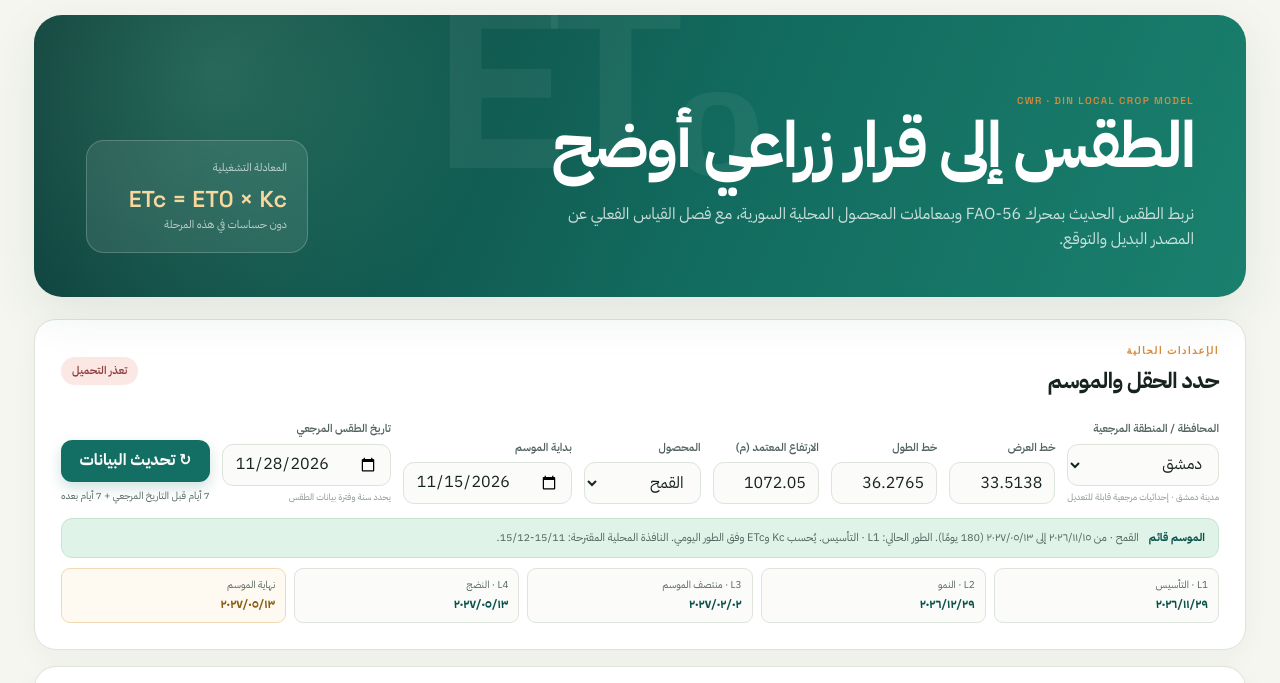
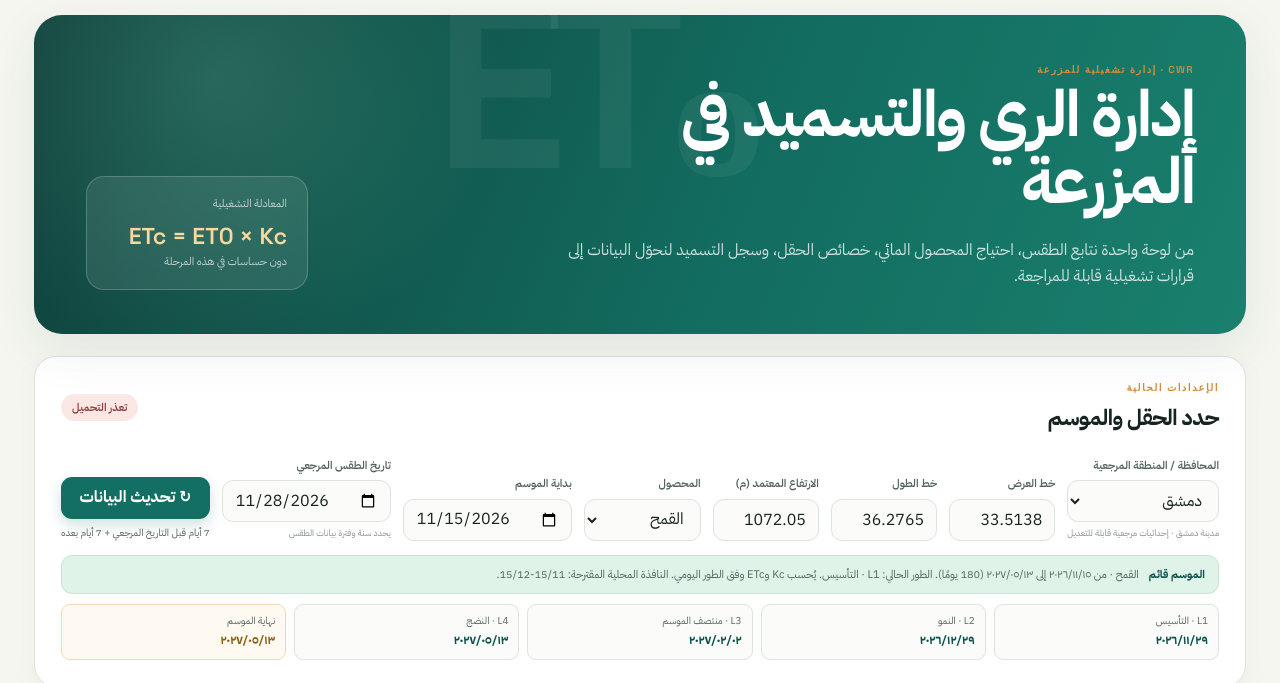
Before and after one commit to drengaymanhejazy/CWR_IScheduling, a plain HTML site: page index.html in a window 1280 px wide. Shown: the part 67-750 px from the top of the page. Drawn offline with Linux system fonts and the light colour scheme; no server answers.

Commit message:
Refine farm irrigation and fertilization branding

```diff
--- a/index.html
+++ b/index.html
@@ -3,8 +3,8 @@
 <head>
   <meta charset="utf-8" />
   <meta name="viewport" content="width=device-width, initial-scale=1" />
-  <meta name="description" content="لوحة تشغيلية لحساب ET0 وKc وETc للقمح في دمشق من بيانات الطقس الحديثة." />
-  <title>منصة الري وجدولة الري — دمشق</title>
+  <meta name="description" content="منصة تشغيلية لإدارة الري والتسميد في المزرعة اعتمادًا على الطقس واحتياج المحصول وبيانات الحقل." />
+  <title>إدارة الري والتسميد في المزرعة — منصة تشغيلية</title>
   <link rel="stylesheet" href="/styles.css?v=20261126-layout2" />
 </head>
 <body>
@@ -26,9 +26,9 @@
     <main>
       <section class="hero" aria-labelledby="page-title">
         <div class="hero-copy">
-          <p class="eyebrow">CWR · DIN local crop model</p>
-          <h1 id="page-title">الطقس إلى قرار زراعي أوضح</h1>
-          <p class="hero-text">نربط الطقس الحديث بمحرك FAO-56 وبمعاملات المحصول المحلية السورية، مع فصل القياس الفعلي عن المصدر البديل والتوقع.</p>
+          <p class="eyebrow">CWR · إدارة تشغيلية للمزرعة</p>
+          <h1 id="page-title">إدارة الري والتسميد في المزرعة</h1>
+          <p class="hero-text">من لوحة واحدة نتابع الطقس، احتياج المحصول المائي، خصائص الحقل، وسجل التسميد لنحوّل البيانات إلى قرارات تشغيلية قابلة للمراجعة.</p>
         </div>
         <div class="hero-stamp">
           <span>المعادلة التشغيلية</span>
```
